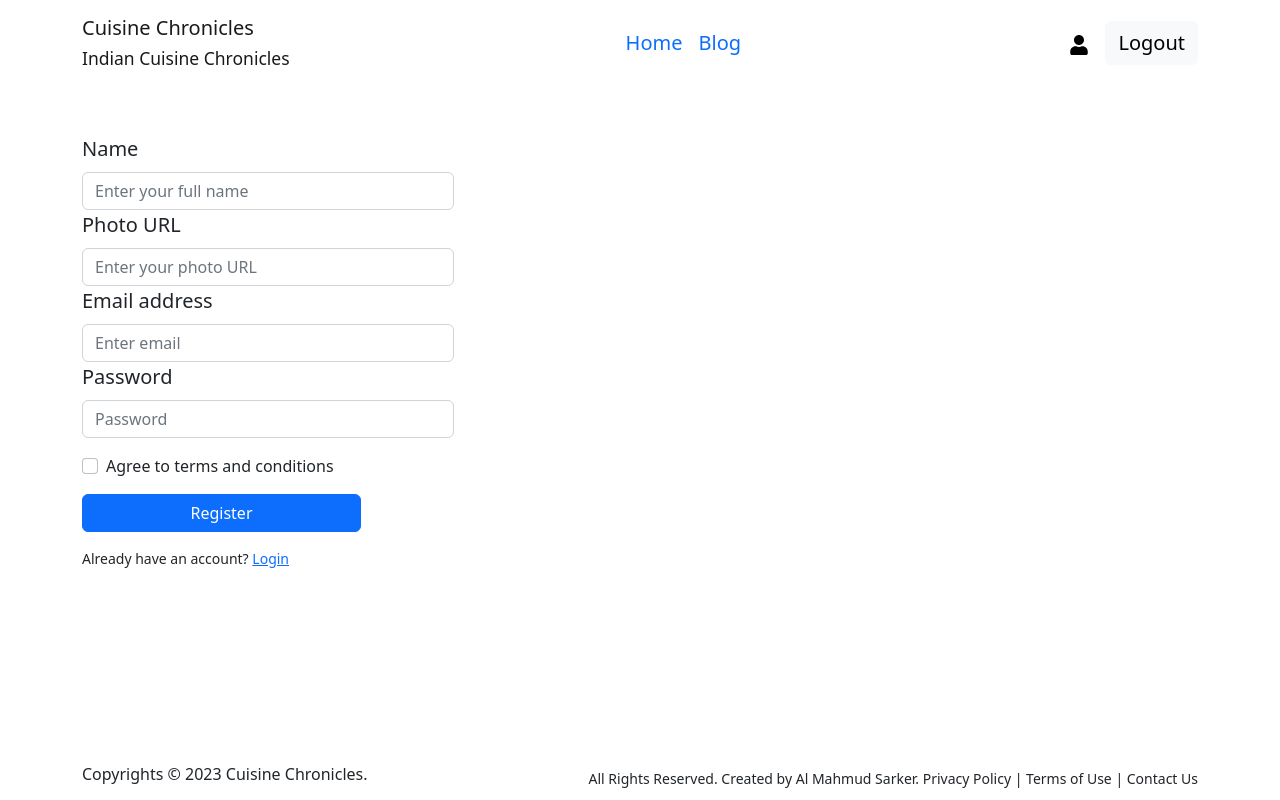
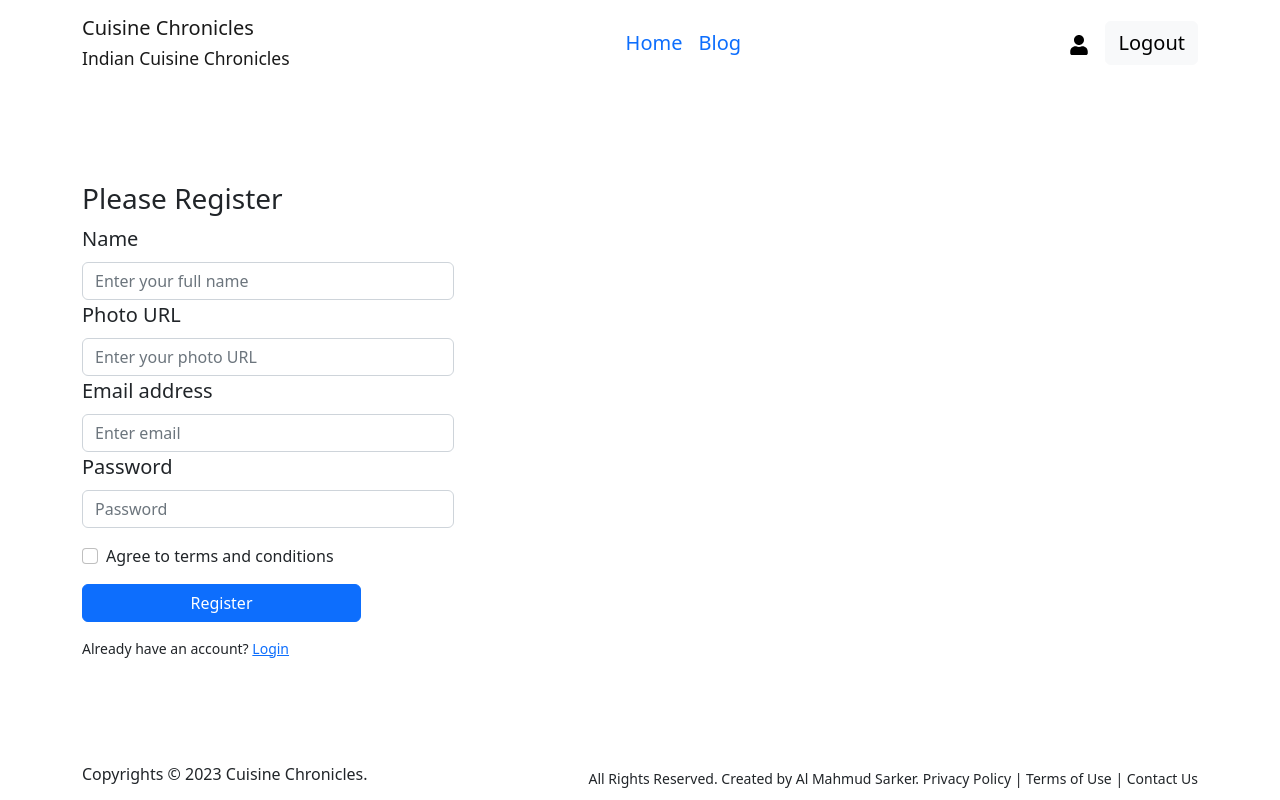
Before and after one commit to almahmudsarker/Cuisine-Chronicles-Client, a React (Vite) app: page /register in a window 1280 px wide. Built offline with nearby package versions, Linux system fonts and the light colour scheme.

Commit message:
login & register done

```diff
--- a/src/components/Registration/Login/Login.jsx
+++ b/src/components/Registration/Login/Login.jsx
@@ -19,9 +19,9 @@ const Login = () => {
   };
 
   return (
-    <Container>
+    <Container className="w-100 mx-auto mt-5 pt-5">
+      <h3>Please Login</h3>
       <Form
-        className="mx-auto mt-5"
         noValidate
         validated={validated}
         onSubmit={handleSubmit}
--- a/src/components/Registration/Register/Register.jsx
+++ b/src/components/Registration/Register/Register.jsx
@@ -18,13 +18,9 @@ const Register = () => {
     setValidated(true);
   };
   return (
-    <Container>
-      <Form
-        className="mx-auto mt-5"
-        noValidate
-        validated={validated}
-        onSubmit={handleSubmit}
-      >
+    <Container className="w-100 mx-auto mt-5 pt-5">
+      <h3>Please Register</h3>
+      <Form noValidate validated={validated} onSubmit={handleSubmit}>
         <Col className="mb-3">
           <Form.Group as={Col} md="4" controlId="validationCustom01">
             <Form.Label className="fs-5">Name</Form.Label>
```
